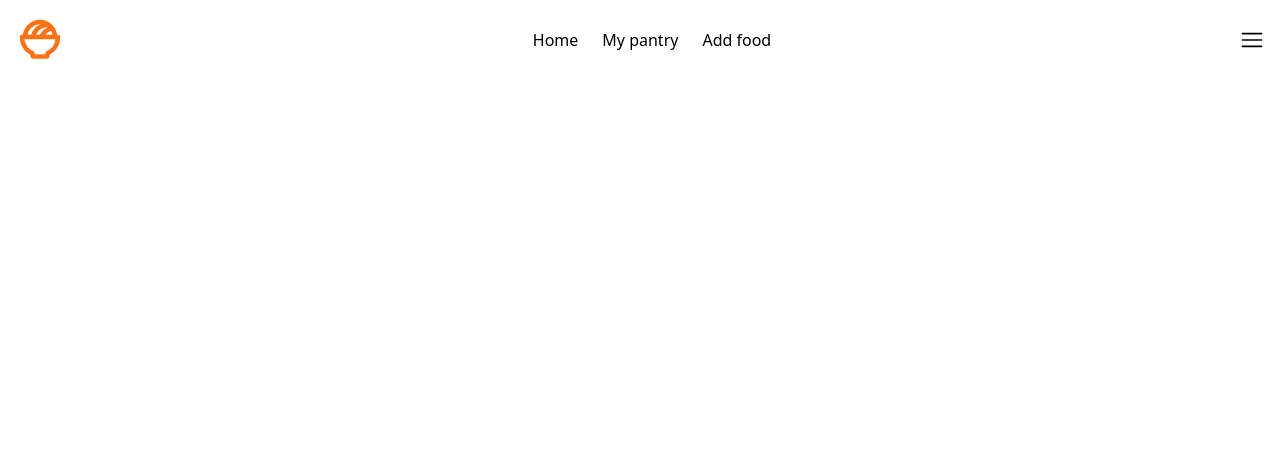
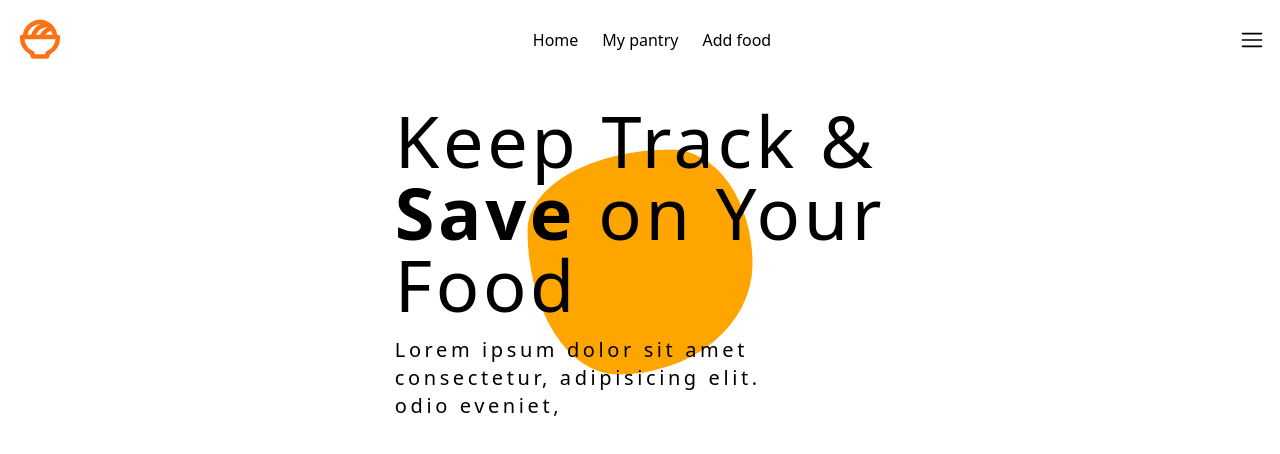
Before and after one commit to bustyAI/foodfo, a Next.js app: page / in a window 1280 px wide. Shown: the top 454 px of the page. Built offline with nearby package versions, Linux system fonts and the light colour scheme.

Commit message:
creating hero portion

```diff
--- /dev/null
+++ b/app/components/Hero.tsx
@@ -0,0 +1,24 @@
+import React from "react";
+
+const Hero = () => {
+  return (
+    <div className="flex justify-center mt-10 mr-8 ml-8">
+      <div className=" flex flex-col justify-center text-5xl lg:text-7xl relative tracking-wider">
+        <div className="z-10">
+          <h1>Keep Track & </h1>
+          <h1>
+            <strong>Save</strong> on Your
+          </h1>
+          <h1>Food</h1>
+          <div className="text-xl max-w-[400px] mt-4">
+            Lorem ipsum dolor sit amet consectetur, adipisicing elit. odio
+            eveniet,
+          </div>
+        </div>
+        <div className="hero-border absolute z-0"></div>
+      </div>
+    </div>
+  );
+};
+
+export default Hero;
--- a/components/Navbar.tsx
+++ b/app/components/Navbar.tsx
@@ -2,7 +2,7 @@ import React from "react";
 import Link from "next/link";
 
 // Components
-import { Logo } from "@/components";
+import { Logo } from "@/app/components";
 
 // Icons
 import { RxHamburgerMenu } from "react-icons/rx";
--- a/components/index.ts
+++ b/app/components/index.ts
@@ -1,5 +1,6 @@
 // Allows for easy imports of components
 import Navbar from "./Navbar";
 import Logo from "./Logo";
+import Hero from "./Hero";
 
-export { Navbar, Logo };
+export { Navbar, Logo, Hero };
--- a/app/globals.css
+++ b/app/globals.css
@@ -8,3 +8,15 @@
 body {
   background-color: white;
 }
+
+.hero-border {
+  position: absolute;
+  border-radius: 64% 36% 60% 40% / 36% 51% 49% 64%;
+  background-color: orange;
+  width: 225px;
+  height: 225px;
+  top: 50%;
+  left: 50%;
+  transform: translate(-50%, -50%);
+  z-index: 0;
+}
--- a/app/page.tsx
+++ b/app/page.tsx
@@ -1,9 +1,10 @@
-import { Navbar } from "@/components";
+import { Navbar, Hero } from "@/app/components";
 
 export default function Home() {
   return (
     <main className=" overflow-hidden">
       <Navbar />
+      <Hero />
     </main>
   );
 }
```
Also changed, not shown: app/components/Logo.tsx (renamed from components/Logo.tsx), components.json (added), public/avocado.png (added).
